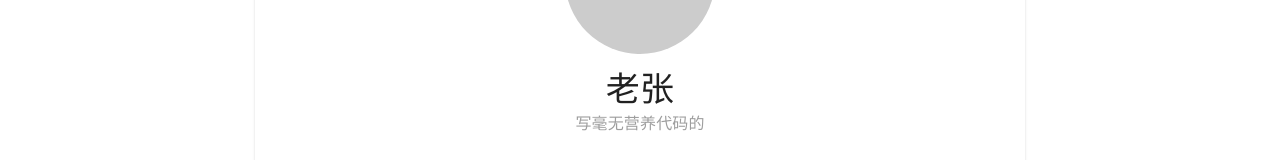
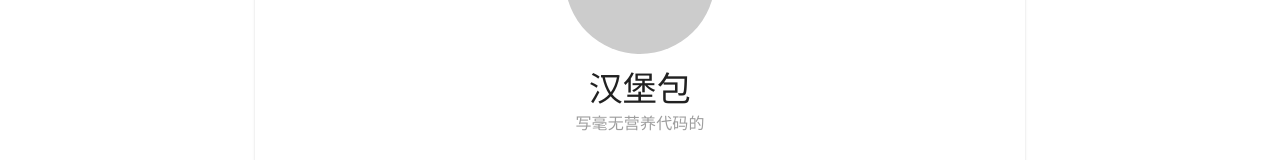
Before and after one commit to popipobi/hamburger-blog, a Vue app in the folder frontend/: page /about in a window 1280 px wide. Shown: the part 278-438 px from the top of the page. Built offline with nearby package versions, Linux system fonts and the light colour scheme.

Commit message:
验证CI/CD

```diff
--- a/frontend/src/views/AboutView.vue
+++ b/frontend/src/views/AboutView.vue
@@ -9,7 +9,7 @@
                         <v-avatar size="150" class="mb-4">
                             <v-img src="https://via.placeholder.com/150" alt="我的头像"></v-img>
                         </v-avatar>
-                        <h2 class="text-h4">老张</h2>
+                        <h2 class="text-h4">汉堡包</h2>
                         <p class="text-subtitle-1 text-grey">写毫无营养代码的</p>
                     </div>
 
```
